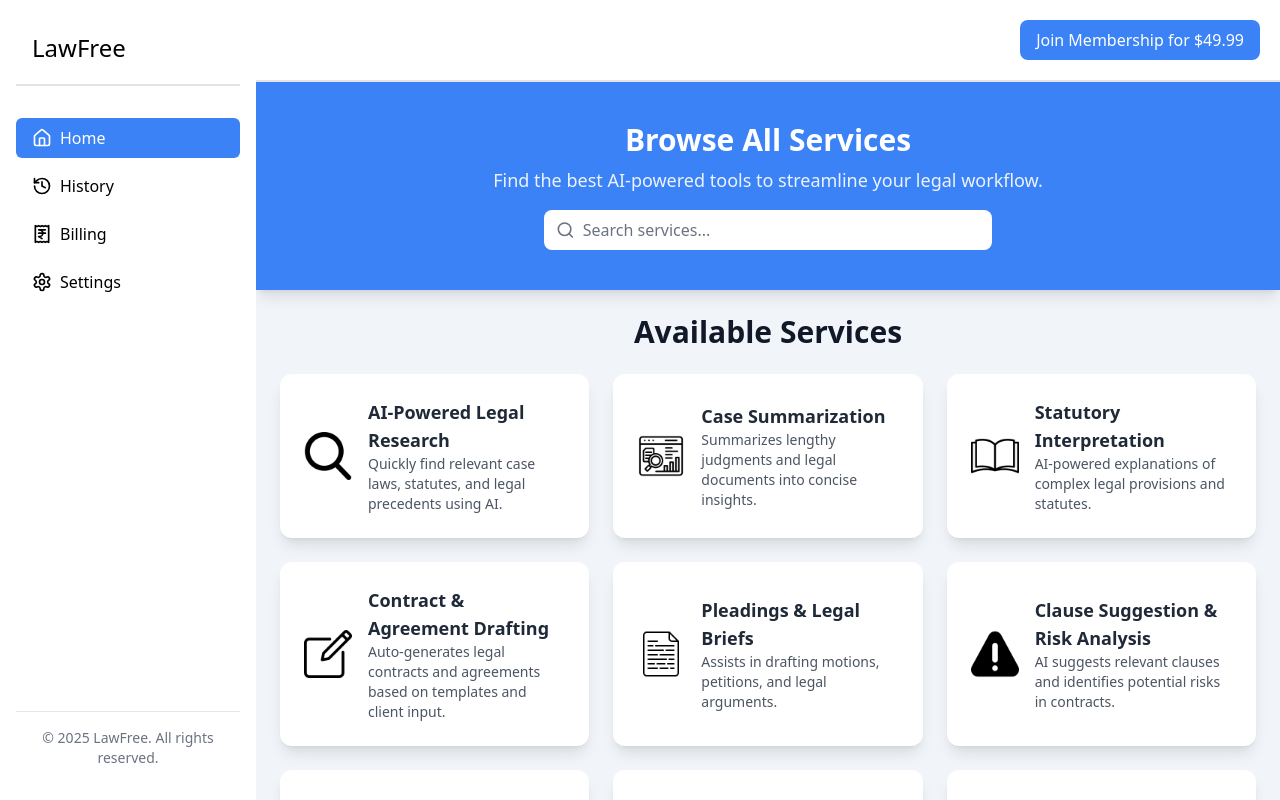
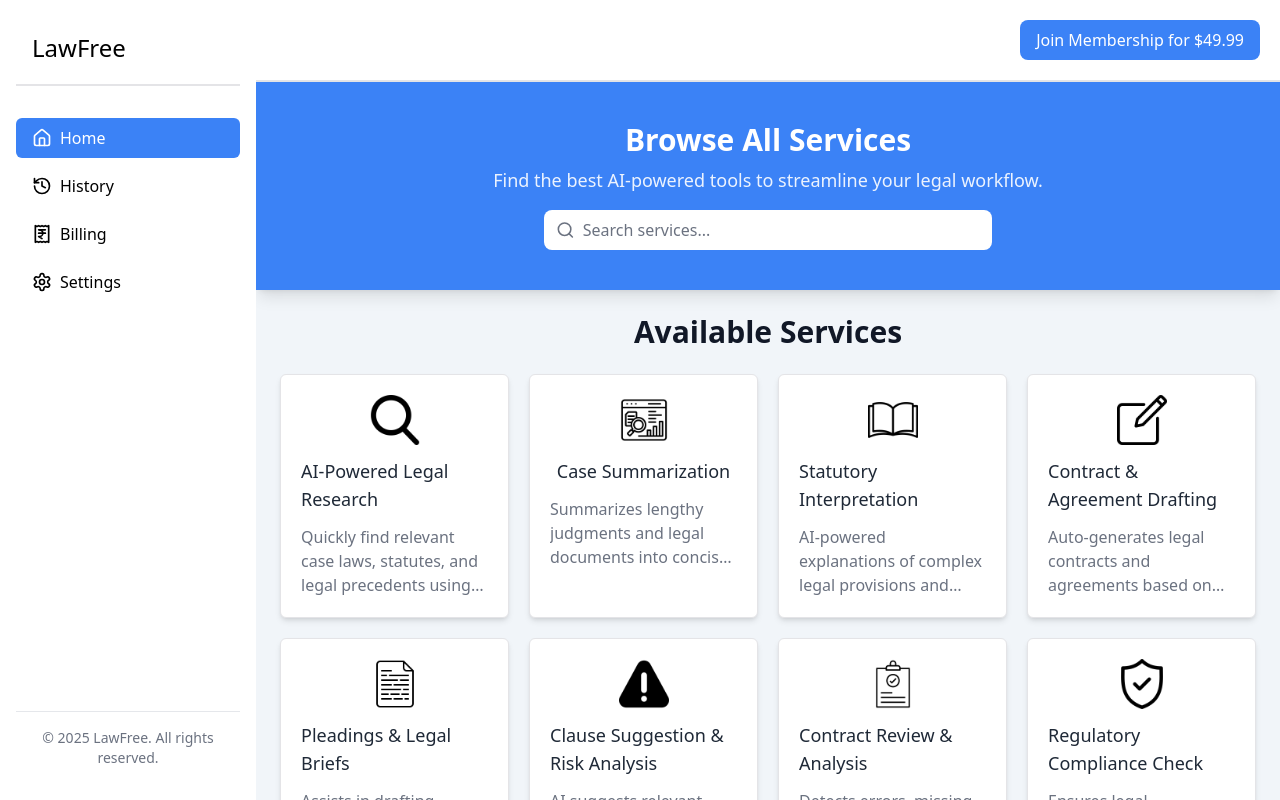
Before and after one commit to abhudaylath/lawfree, a Next.js app: page /dashboard in a window 1280 px wide. Shown: the top 800 px of the page. Built offline with nearby package versions, Linux system fonts and the light colour scheme.

Commit message:
template list section changed theui

```diff
--- a/src/app/dashboard/_components/serviceCard.tsx
+++ b/src/app/dashboard/_components/serviceCard.tsx
@@ -9,21 +9,16 @@ interface ServiceCardProps {
 
 const ServiceCard: React.FC<ServiceCardProps> = ({ name, description, icon }) => {
     return (
-        <div className="p-6 bg-white shadow-lg rounded-xl flex items-center gap-4 hover:shadow-xl transition-shadow duration-300">
-            {/* Icon using Next.js Image for better optimization */}
-            <div className="w-12 h-12 flex-shrink-0">
-                <Image
-                    src={icon}
-                    alt={name}
-                    width={48}
-                    height={48}
-                    className="object-contain"
-                />
-            </div>
-            <div>
-                <h3 className="text-lg font-semibold text-gray-800">{name}</h3>
-                <p className="text-gray-600 text-sm">{description}</p>
-            </div>
+        <div className="p-5 bg-white shadow-md rounded-md flex flex-col items-center gap-3 cursor-pointer border hover:scale-105 transition-all">
+            <Image
+                src={icon}
+                alt={name}
+                width={50}
+                height={50}
+                className="object-contain"
+            />
+            <h2 className="text-lg font-medium text-gray-800">{name}</h2>
+            <p className="text-gray-500 line-clamp-3">{description}</p>
         </div>
     );
 };
--- a/src/app/dashboard/_components/templateListSection.tsx
+++ b/src/app/dashboard/_components/templateListSection.tsx
@@ -6,7 +6,7 @@ export interface TEMPLATE {
   name: string;
   description: string;
   category: string;
-  icon: string; // Should be a valid image URL
+  icon: string;
 }
 
 function TemplateListSection() {
@@ -15,7 +15,7 @@ function TemplateListSection() {
       <h2 className="text-3xl font-bold text-center mb-6 text-gray-900">
         Available Services
       </h2>
-      <div className="grid grid-cols-1 sm:grid-cols-2 md:grid-cols-3 gap-6">
+      <div className="grid grid-cols-2 md:grid-cols-3 lg:grid-cols-4 gap-5">
         {legalAiServices.map((item: TEMPLATE, index: number) => (
           <ServiceCard
             key={index}
```
